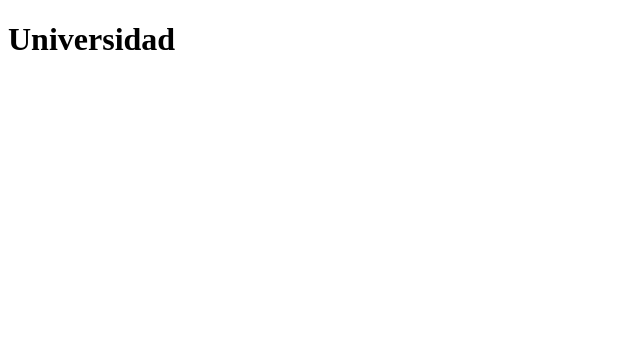
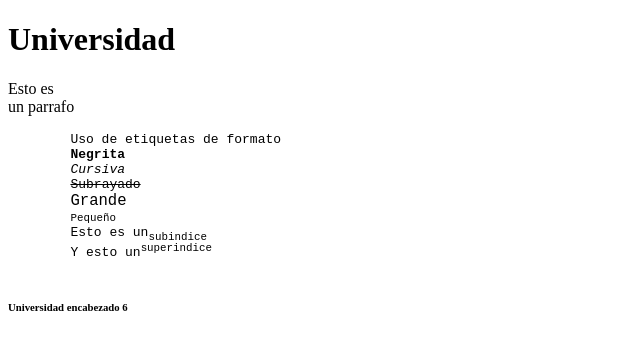
Before and after one commit to AnthonyQuiza/utp_2021, a plain HTML site: page index.html in a window 1280 px wide. Shown: the whole page, without its empty margins (0-640 px from the left). Drawn offline with Linux system fonts and the light colour scheme.

Commit message:
Actividad 1

```diff
--- a/index.html
+++ b/index.html
@@ -8,5 +8,18 @@
 </head>
 <body>
     <h1>Universidad</h1>
+    <p>Esto es <br>un parrafo</p>
+    <pre>
+        Uso de etiquetas de formato
+        <strong>Negrita</strong>
+        <em>Cursiva</em>
+        <del>Subrayado</del>
+        <big>Grande</big>
+        <small>Pequeño</small>
+        Esto es un<sub>subindice</sub>
+        Y esto un<sup>superindice</sup>
+    </pre>
+    <h6>Universidad encabezado 6</h6>
+    <!--Comentarios-->
 </body>
 </html>
```
